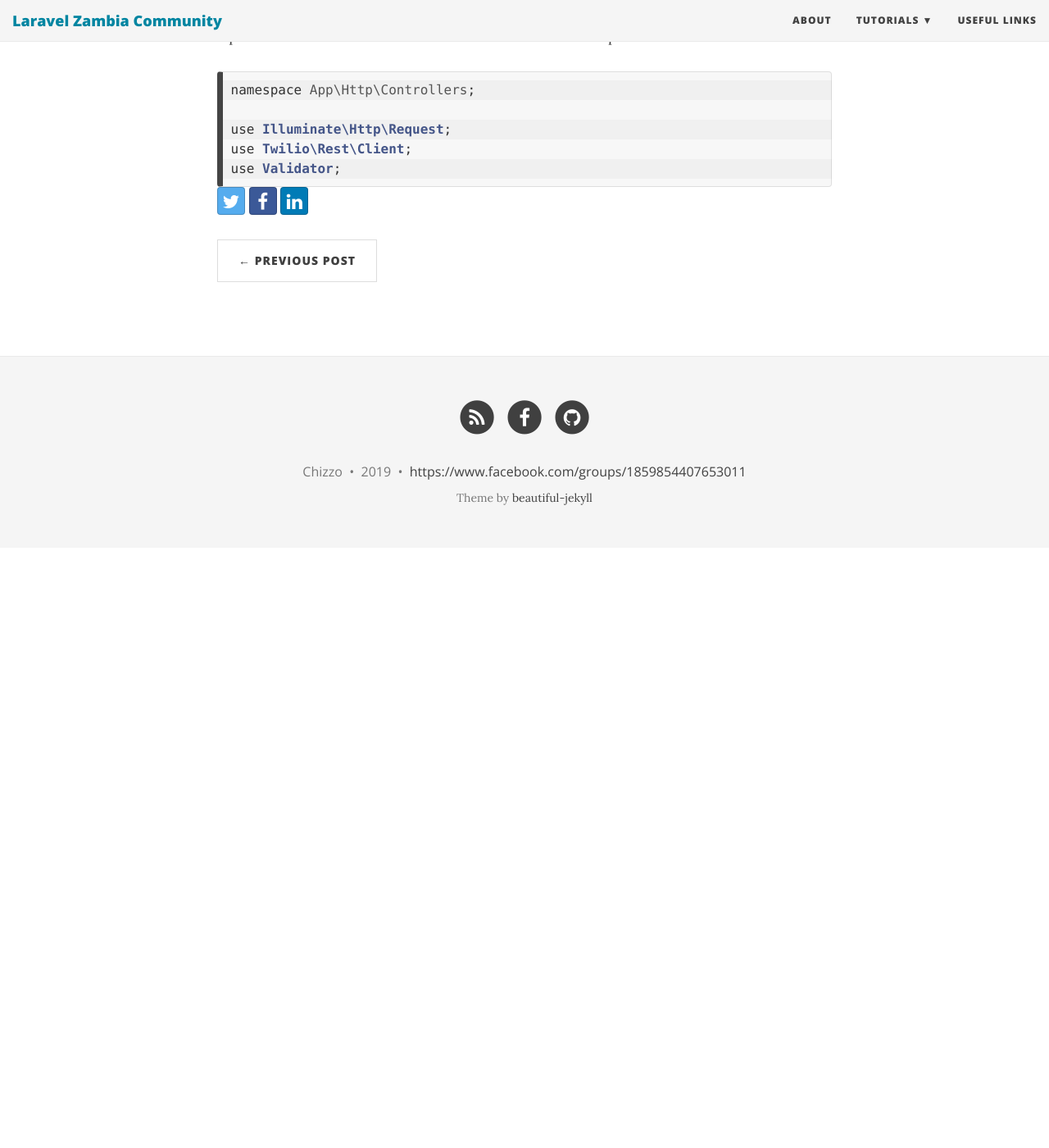
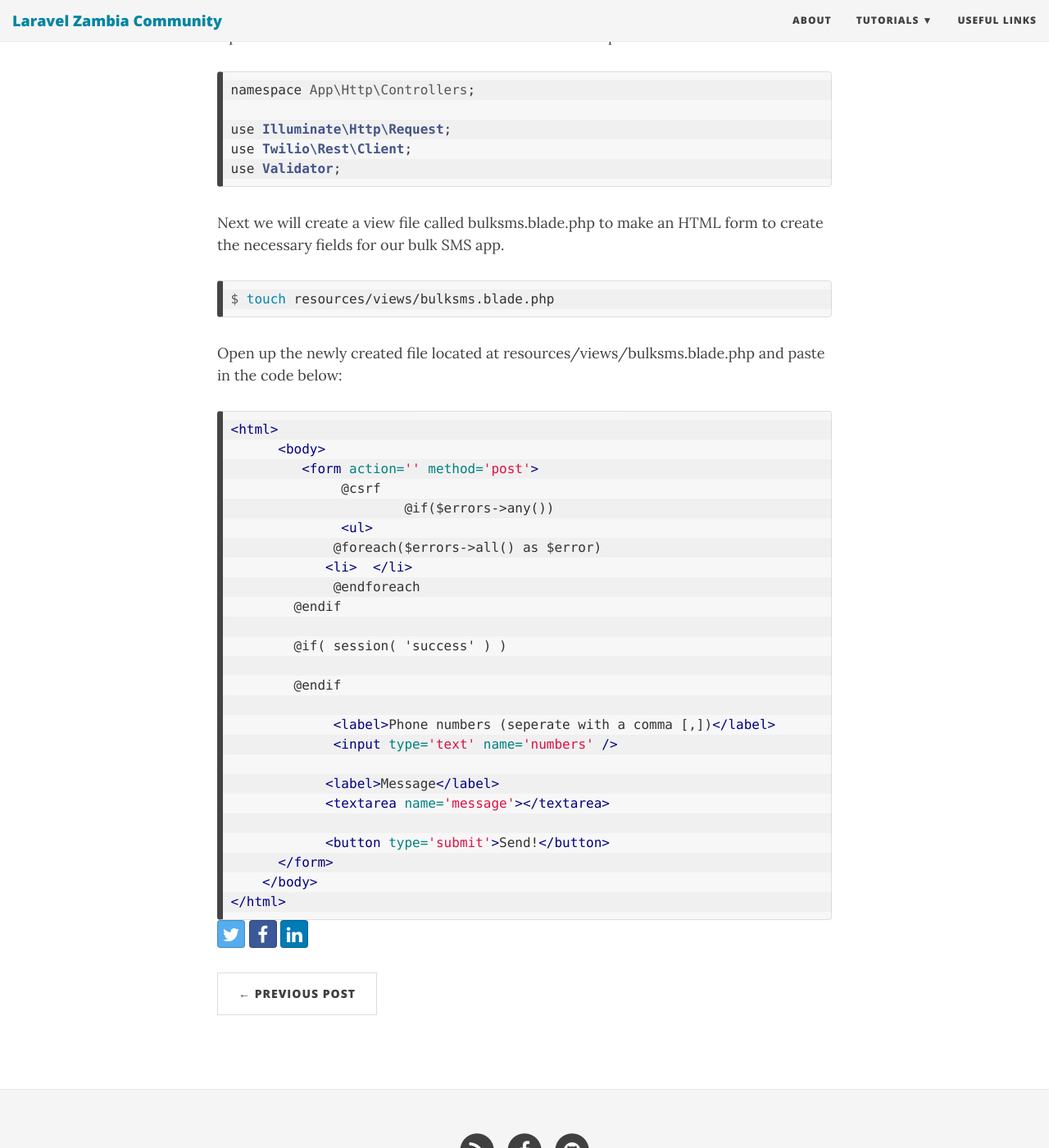
Before and after one commit to Chizzoz/laravel-zambia, a Jekyll site: the page built from _posts/2019-08-12-how-to-send-bulk-sms-with-twilio-and-laravel-php.md, in a window 1280 px wide and 1400 px high, scrolled down 1600 px. Shown: the whole window at 82% size. Built offline with Jekyll 4.4.1, drawn with Linux system fonts in a browser that asks for light colours; nearby versions of some CDN libraries; before the commit the page ends 2268 px from its top, so only the background shows below that.

Commit message:
Update 2019-08-12-how-to-send-bulk-sms-with-twilio-and-laravel-php.md

````diff
--- a/_posts/2019-08-12-how-to-send-bulk-sms-with-twilio-and-laravel-php.md
+++ b/_posts/2019-08-12-how-to-send-bulk-sms-with-twilio-and-laravel-php.md
@@ -48,3 +48,38 @@ use Illuminate\Http\Request;
 use Twilio\Rest\Client;
 use Validator;
 ```
+
+Next we will create a view file called bulksms.blade.php to make an HTML form to create the necessary fields for our bulk SMS app.
+
+```console
+$ touch resources/views/bulksms.blade.php
+```
+Open up the newly created file located at resources/views/bulksms.blade.php and paste in the code below:
+
+```html
+<html>
+      <body>
+         <form action='' method='post'>
+              @csrf
+                      @if($errors->any())
+              <ul>
+             @foreach($errors->all() as $error)
+            <li> {{ $error }} </li>
+             @endforeach
+        @endif
+
+        @if( session( 'success' ) )
+             {{ session( 'success' ) }}
+        @endif
+
+             <label>Phone numbers (seperate with a comma [,])</label>
+             <input type='text' name='numbers' />
+
+            <label>Message</label>
+            <textarea name='message'></textarea>
+
+            <button type='submit'>Send!</button>
+      </form>
+    </body>
+</html>
+  ```
````
